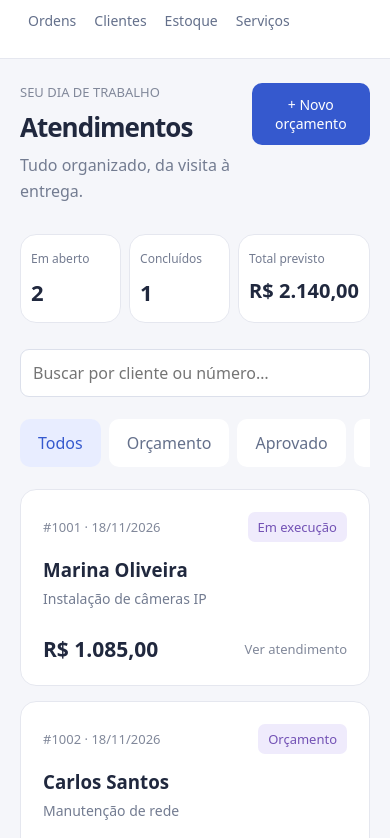
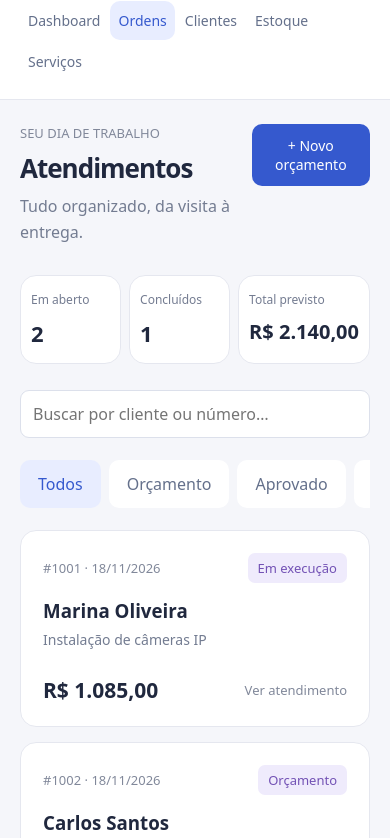
Before and after one commit to JeffByller/megatech, a plain HTML site: page index.html in a window 390 px wide. Shown: the part 59-897 px from the top of the page. Drawn offline with Linux system fonts and the light colour scheme.

Commit message:
feat: integrate responsive dashboard tab

```diff
--- a/index.html
+++ b/index.html
@@ -1,3 +1,3 @@
 <!doctype html>
 <html lang="pt-BR"><head><meta charset="utf-8"><meta name="viewport" content="width=device-width,initial-scale=1"><title>Megatech · Serviços</title><link rel="stylesheet" href="styles.css"></head>
-<body><header><b>megatech<span style="color:#6f55bb">.</span></b><nav class="main-nav" aria-label="Navegação principal"><button onclick="home()">Ordens</button><button onclick="catalog('clients')">Clientes</button><button onclick="catalog('materials')">Estoque</button><button onclick="catalog('services')">Serviços</button></nav></header><main id="app"></main><div id="toast" role="status"></div><script src="app.js"></script><script src="catalogs.js"></script><script src="sharing.js"></script></body></html>
+<body><header><b>megatech<span style="color:#6f55bb">.</span></b><nav class="main-nav" aria-label="Navegação principal"><button onclick="dashboard()">Dashboard</button><button onclick="home()">Ordens</button><button onclick="catalog('clients')">Clientes</button><button onclick="catalog('materials')">Estoque</button><button onclick="catalog('services')">Serviços</button></nav></header><main id="app"></main><div id="toast" role="status"></div><script src="app.js"></script><script src="catalogs.js"></script><script src="sharing.js"></script><script src="dashboard.js"></script></body></html>
```
